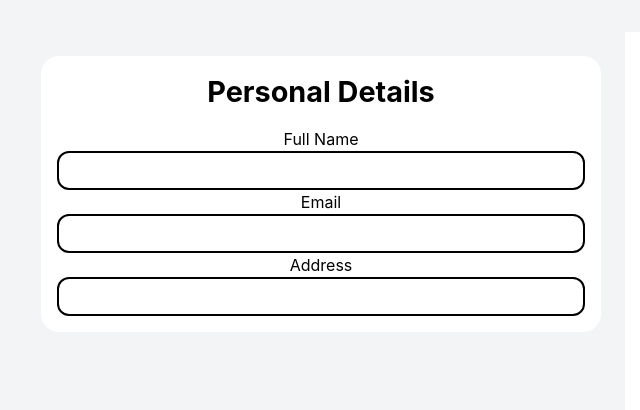
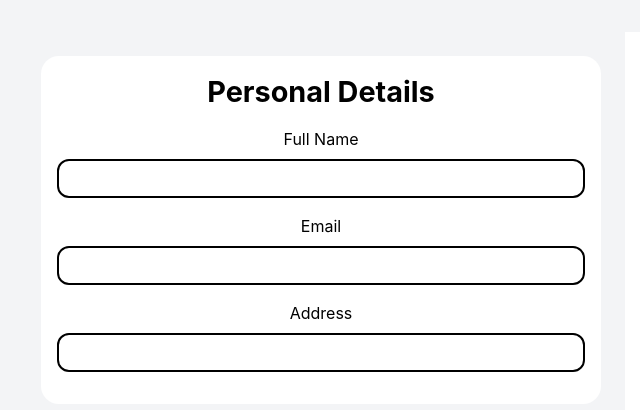
Before and after one commit to robsomers900/cv-app, a React (Vite) app in the folder cv-app/: page / in a window 1280 px wide. Shown: the top 410 px of the page, without its empty margins (15-655 px from the left). Built offline with nearby package versions, Linux system fonts and the light colour scheme.

Commit message:
Update aspect ratio on cv simulation

```diff
--- a/cv-app/src/App.css
+++ b/cv-app/src/App.css
@@ -1,52 +1,17 @@
-input-group{
-  display: flex;
-  flex-direction: column;
-  flex-grow: 1;
-  margin-bottom: 1rem;
-  align-items: flex-start;
-}
-
 label{
   color: black;
   margin-bottom: 0.5rem;
   text-align: left;
 }
 
-input{
-  background-color: var(--main-bg-color);
-  border: 2px solid black;
-  border-radius: 12px;
-  padding: 10px;
 
-  transition: border .25s, box-shadow .25s;
-  color: black;
-  width: 90%;
-}
-
-.personal-details, .education, .work-experience{
-  display: flex;
-  flex-direction: column;
-  background-color: #fff;
-  height: auto;
-  margin: 4%;
-  border-radius: 18px;
-  padding-bottom: 1rem;
-
-}
-
-.left-container{
+.cv-container{
   display: flex;
   flex-direction: column;
   width: 50%;
-  min-width: 450px;
-}
+  aspect-ratio: 1/1.414;
+  background-color: #fff;
 
-.right-container{
-  display: flex;
-  flex-direction: column;
-  width: 50%;
-  background-color: #fff;
-  min-width: 450px;
 }
 
 #root {
@@ -90,9 +55,3 @@ input{
 .read-the-docs {
   color: #888;
 }
-
-.contact-container{
-  display: flex;
-  flex-direction: row;
-  justify-content: space-evenly;
-}
--- a/cv-app/src/App.jsx
+++ b/cv-app/src/App.jsx
@@ -39,18 +39,7 @@ function App() {
 
 function RightSide({name, email, address}){
   return(
-    <div className='right-container'>
-      {/* <h1>
-        {name}
-      </h1>
-      <div className='contact-container'>
-        <h4>
-          {email}
-        </h4>
-        <h4>
-          {address}
-        </h4>
-      </div> */}
+    <div className='cv-container'>
       <PersonalDetailsRender
         name={name}
         email={email}
--- a/cv-app/src/index.css
+++ b/cv-app/src/index.css
@@ -3,9 +3,6 @@ html, body ,#root{
   height: 100%;
   display: flex;
   flex-direction: row;
-}
-html{
-  min-width: 1000px;
 }
 
 :root {
@@ -21,6 +18,7 @@ html{
   text-rendering: optimizeLegibility;
   -webkit-font-smoothing: antialiased;
   -moz-osx-font-smoothing: grayscale;
+  overflow: auto;
 }
 
 a {
--- a/cv-app/src/personaldetails.css
+++ b/cv-app/src/personaldetails.css
@@ -15,3 +15,27 @@
     padding-bottom: 1rem;
 
   }
+
+  .personal-details-input-group{
+    display: flex;
+    flex-direction: column;
+    flex-grow: 1;
+    margin-bottom: 1rem;
+    align-items: center;
+  }
+
+  .personal-details-input{
+    background-color: var(--main-bg-color);
+    border: 2px solid black;
+    border-radius: 12px;
+    padding: 10px;
+    transition: border .25s, box-shadow .25s;
+    color: black;
+    width: 90%;
+  }
+
+  .contact-container{
+    display: flex;
+    flex-direction: row;
+    justify-content: space-evenly;
+  }
```
